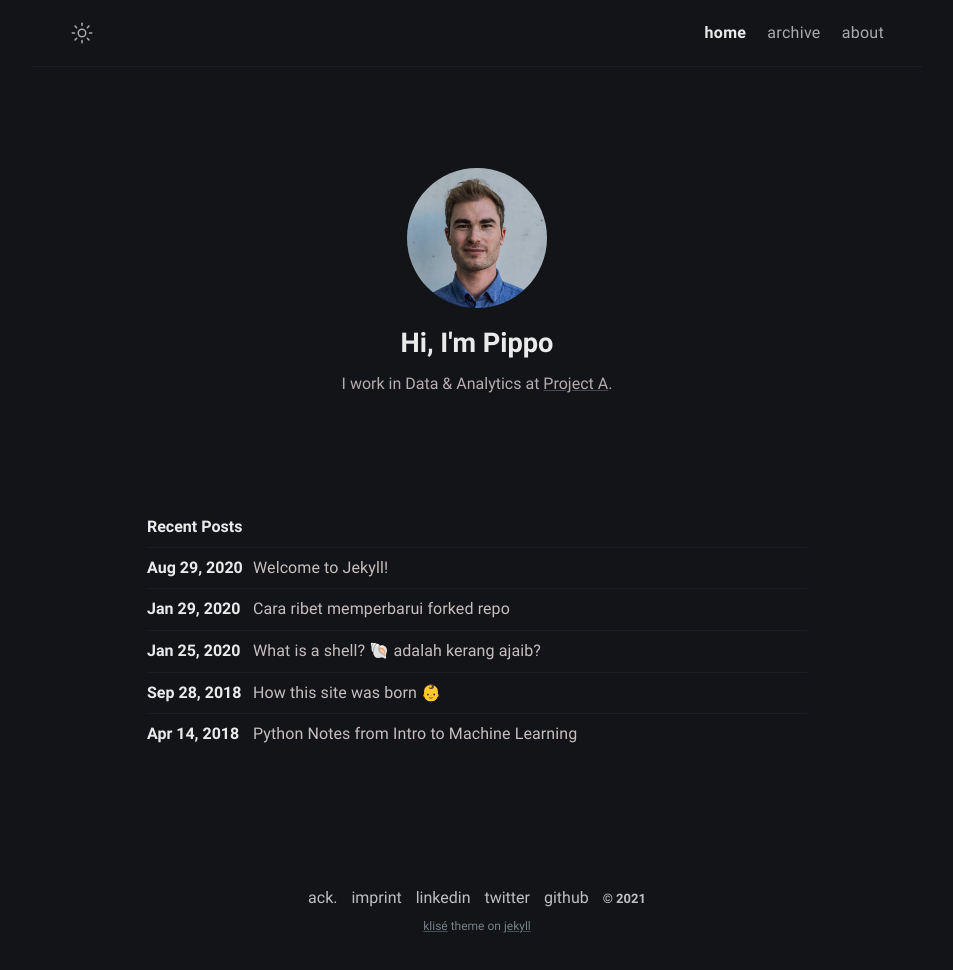
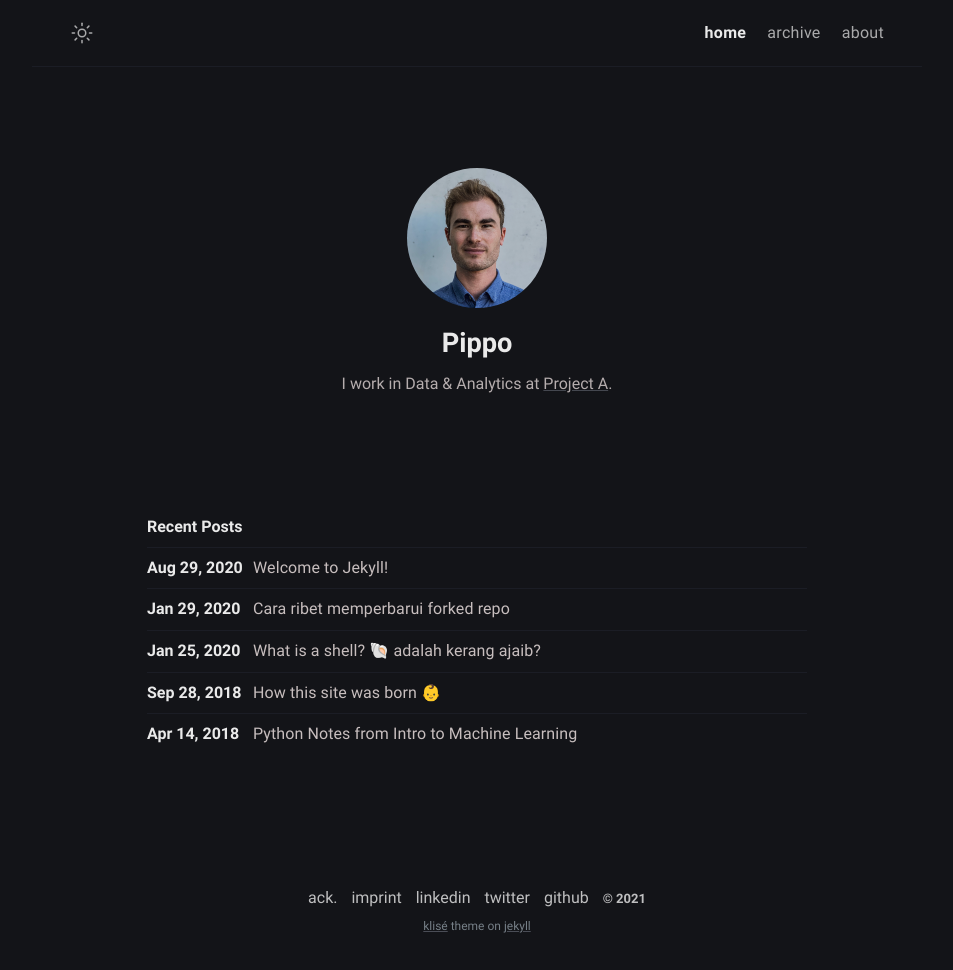
Before and after one commit to pippowie/pippowie.github.io, a Jekyll site: the page built from index.md, in a window 1280 px wide. Shown: the whole page, without its empty margins (163-1116 px from the left). Built offline with Jekyll 4.4.1, drawn with Linux system fonts in a browser that asks for light colours.

```diff
--- a/_config.yml
+++ b/_config.yml
@@ -9,7 +9,7 @@ image: assets/img/ogp.png
 repo: 'https://github.com/piharpi/jekyll-klise'
 mode: dark
 author:
-  name: "Hi, I'm Pippo"
+  name: Pippo
   bio: >-
     I work in Data & Analytics at <a href="https://www.project-a.com"
     target="_blank" rel="noopener">Project A</a>.
```
